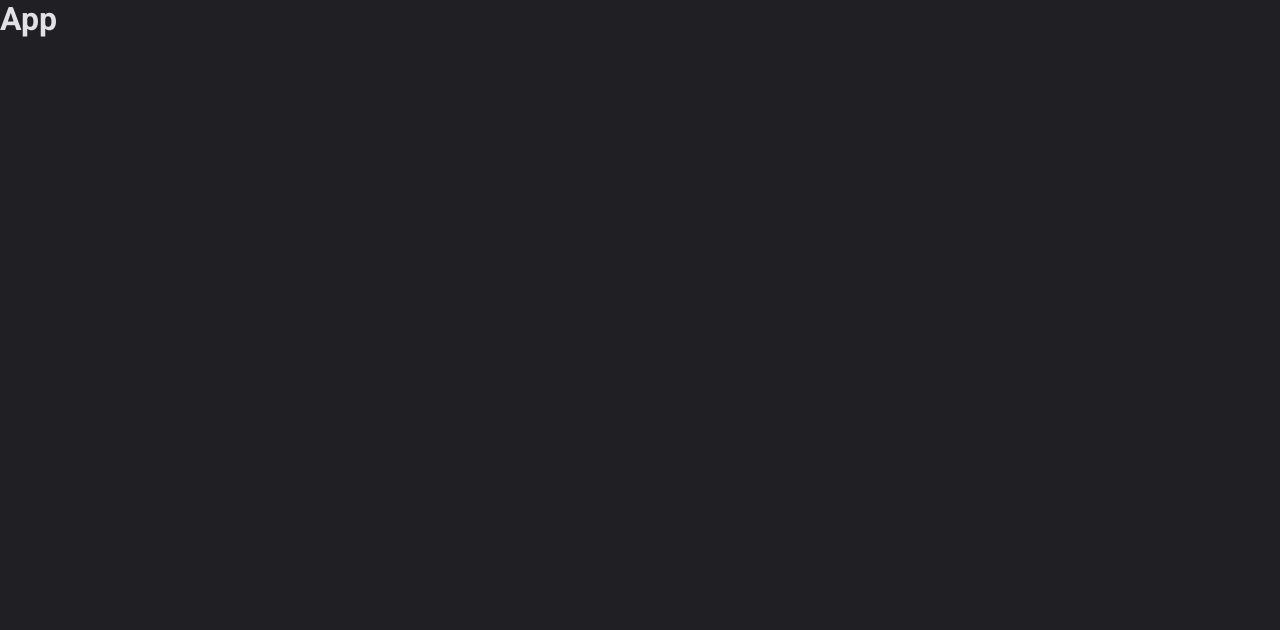
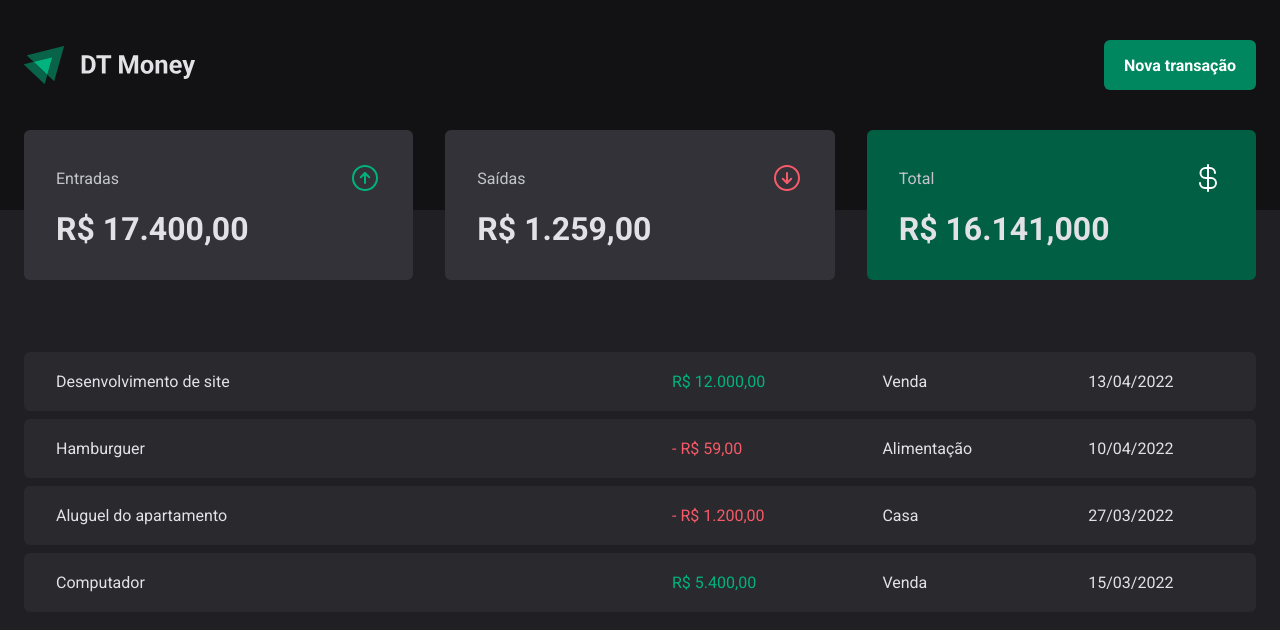
Before and after one commit to mariafantuci/dtmoney, a React (Vite) app: page / in a window 1280 px wide. Shown: the top 630 px of the page. Built offline with nearby package versions, Linux system fonts and the light colour scheme.

Commit message:
create transactions component and styled it

```diff
--- a/src/App.tsx
+++ b/src/App.tsx
@@ -1,4 +1,5 @@
 import { ThemeProvider } from 'styled-components';
+import { Transactions } from './pages/Transactions';
 import { GlobalStyle } from './styles/global';
 import { defaultTheme } from './styles/themes/default';
 
@@ -6,7 +7,7 @@ export function App() {
   return (
     <ThemeProvider theme={defaultTheme}>
       <GlobalStyle />
-      <h1>App</h1>
+      <Transactions />
     </ThemeProvider>
   )
 }
--- /dev/null
+++ b/src/pages/Transactions/index.tsx
@@ -0,0 +1,43 @@
+import { Header } from '../../components/Header';
+import { Summary } from '../../components/Summary';
+import { PriceHightLight, TransactionContainer, TransactionTable } from './style';
+
+export function Transactions(){
+    return(
+        <div>
+            <Header />
+            <Summary />
+
+            <TransactionContainer>
+                <TransactionTable>
+                    <tbody>
+                        <tr>
+                            <td width="50%">Desenvolvimento de site</td>
+                            <td><PriceHightLight variant='income'>R$ 12.000,00</PriceHightLight></td>
+                            <td>Venda</td>
+                            <td>13/04/2022</td>
+                        </tr>
+                        <tr>
+                            <td width="50%">Hamburguer</td>
+                            <td><PriceHightLight variant='outcome'>- R$ 59,00</PriceHightLight></td>
+                            <td>Alimentação</td>
+                            <td>10/04/2022</td>
+                        </tr>
+                        <tr>
+                            <td width="50%">Aluguel do apartamento</td>
+                            <td><PriceHightLight variant='outcome'>- R$ 1.200,00</PriceHightLight></td>
+                            <td>Casa </td>
+                            <td>27/03/2022</td>
+                        </tr>
+                        <tr>
+                            <td width="50%">Computador</td>
+                            <td><PriceHightLight variant='income'>R$ 5.400,00</PriceHightLight></td>
+                            <td>Venda </td>
+                            <td>15/03/2022</td>
+                        </tr>
+                    </tbody>
+                </TransactionTable>
+            </TransactionContainer>
+        </div>
+    );
+}
--- /dev/null
+++ b/src/pages/Transactions/style.ts
@@ -0,0 +1,41 @@
+import styled from 'styled-components';
+
+export const TransactionContainer = styled.main`
+    width: 100%;
+    max-width: 1440px;
+    margin: 4rem auto 0;
+    padding: 0 1.5rem;
+`;
+
+export const TransactionTable= styled.table`
+    width: 100%;
+    border-collapse: separate;
+    border-spacing: 0 0.5rem;
+    margin-top: 1.5rem;
+
+    td{
+        padding: 1.25rem 2rem;
+        background: ${props => props.theme['gray-700']};
+
+        &:first-child{
+            border-top-left-radius: 6px;
+            border-bottom-left-radius: 6px;
+        }
+
+        &:last-child{
+            border-top-right-radius: 6px;
+            border-bottom-right-radius: 6px;
+        }
+    }
+`;
+
+interface PriceHightLightProps{
+    variant?: 'income' | 'outcome';
+}
+export const PriceHightLight= styled.span<PriceHightLightProps>`
+    color: ${
+        props => props.variant === 'income' ?
+        props.theme['green-300'] :
+        props.theme['red-300']
+    };
+`;
```
